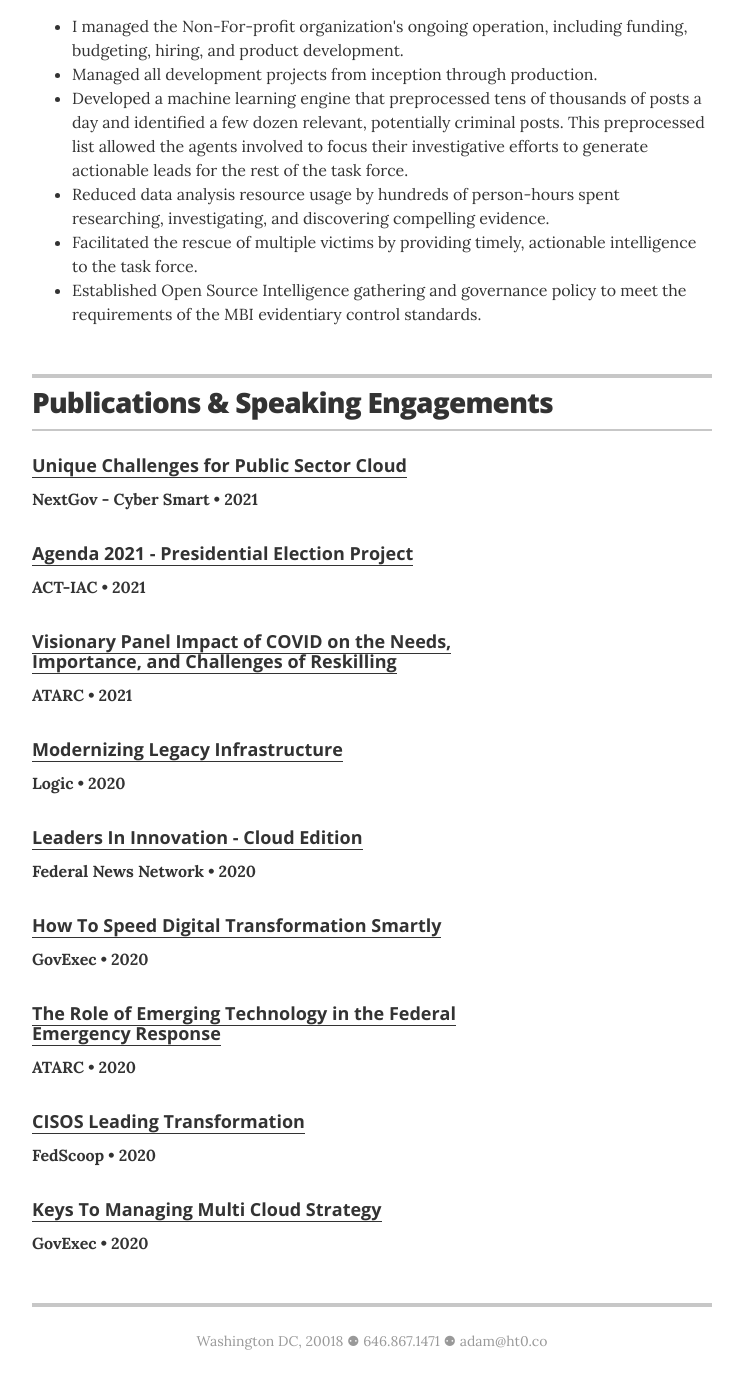
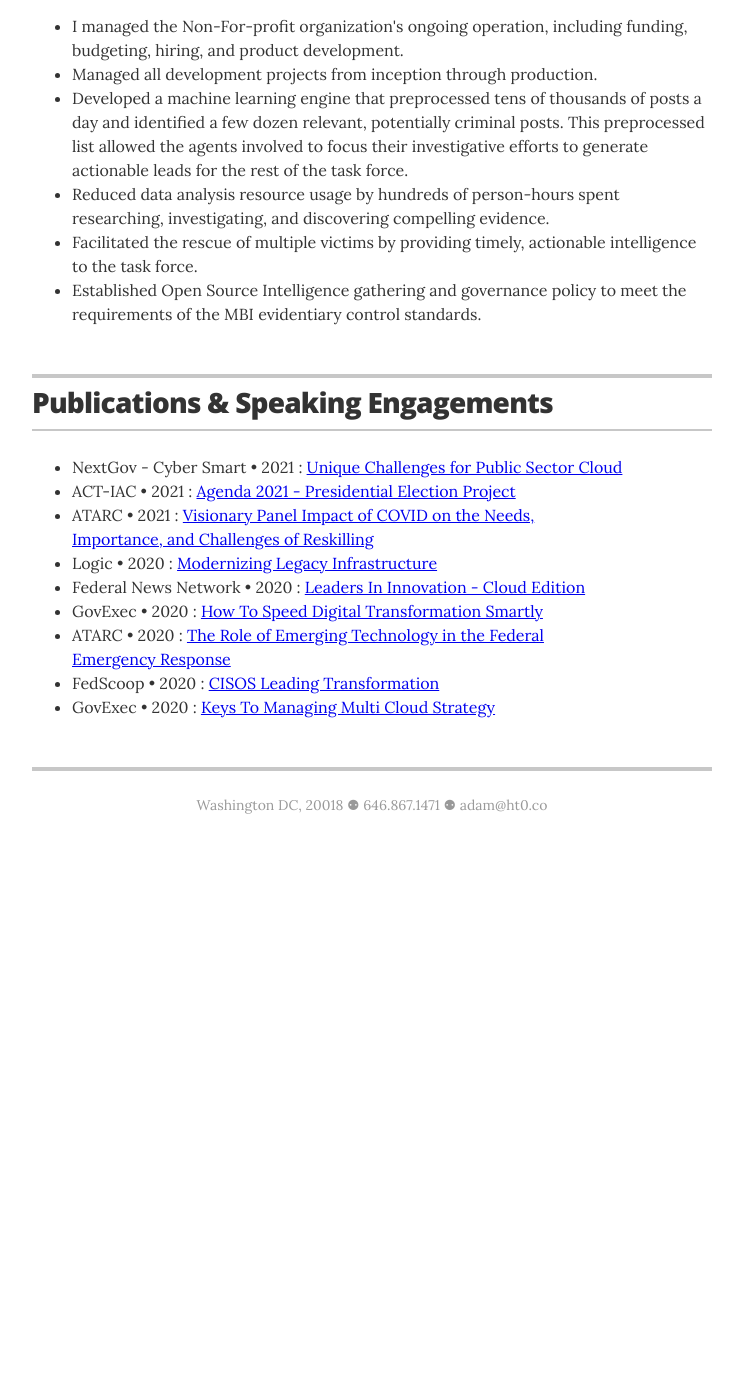
Before and after one commit to inuwashi/inuwashi.github.io, a Jekyll site: the page built from index.html, in a window 1280 px wide and 1400 px high, scrolled down 5034 px. Shown: the top 1389 px of the window, without its empty margins (268-1011 px from the left). Built offline with Jekyll 4.4.1, drawn with Linux system fonts in a browser that asks for light colours; after the commit the page ends 5898 px from its top, so only the background shows below that.

Commit message:
Updted publiction view

```diff
--- a/_layouts/resume.html
+++ b/_layouts/resume.html
@@ -215,13 +215,14 @@
           <h2>Publications & Speaking Engagements</h2>
         </header>
 
-        {% for publication in site.data.publications %}
         <div class="resume-item" itemscope itemprop="alumniOf" itemtype="https://schema.org/PublicationEvent">
-          <h3 class="resume-item-details" itemprop="name">{% if publication.url %}<a href="{{ publication.url }}" target="_blank">{{ publication.publication }}</a>{% else %}{{ publication.publication }}{% endif %}</h3>
-          <h4 class="resume-item-copy group" itemprop="description">{{ publication.publisher }} &bull; {{ publication.date }}</h4>
-          <p class="resume-item-copy">{{ publication.description }}</p>
+          <ul>
+            {% for publication in site.data.publications %}
+            <li>{{ publication.publisher }} &bull; {{ publication.date }} : {% if publication.url %}<a href="{{ publication.url }}" target="_blank">{{ publication.publication }}</a>{% else %}{{ publication.publication }}{% endif %}</li>
+            {% endfor %}
+          </ul>
         </div>
-        {% endfor %}
+
       </section>
       <!-- end Publications -->
       {% endif %}
```
